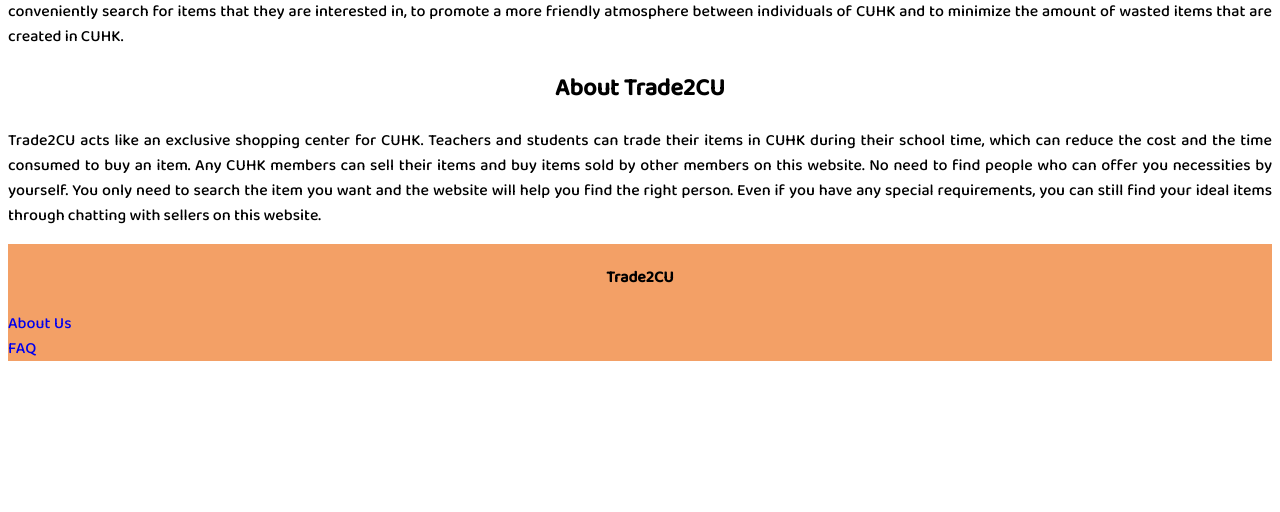
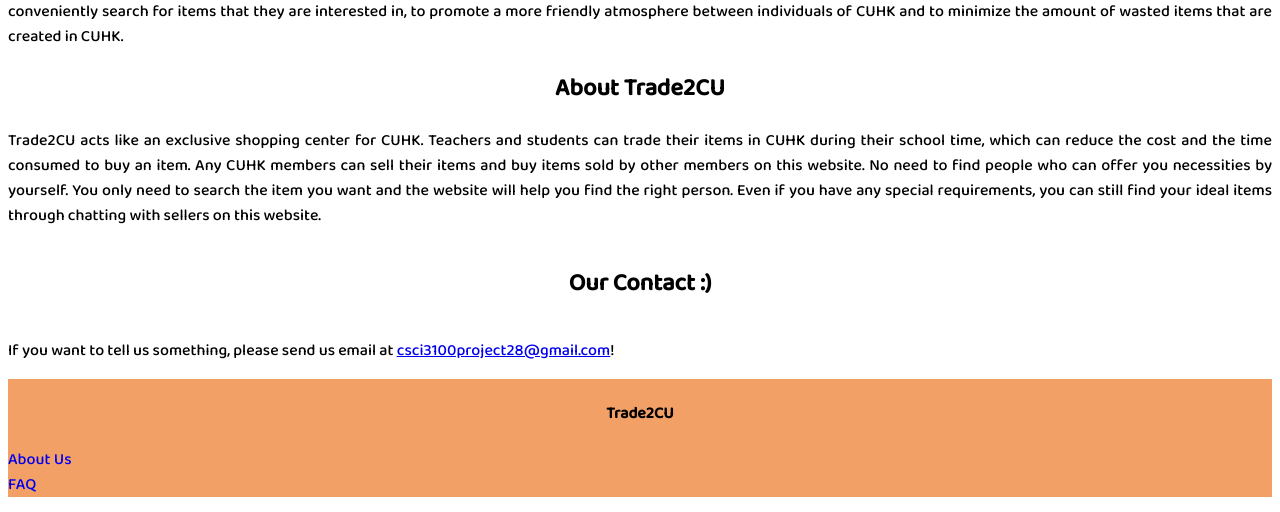
Before and after one commit to hsutungyu/CSCI3100_Group28_201920, a PHP site: page /aboutus/aboutus.php in a window 1280 px wide. Shown: the part 288-800 px from the top of the page. Run offline with PHP 8.4, Linux system fonts and the light colour scheme; some libraries are stand-ins or nearby versions.

Commit message:
modified aboutus/aboutus.php

```diff
--- a/aboutus/aboutus.php
+++ b/aboutus/aboutus.php
@@ -112,6 +112,11 @@ p {
 
 <p>Trade2CU acts like an exclusive shopping center for CUHK. Teachers and students can trade their items in CUHK during their school time, which can reduce the cost and the time consumed to buy an item. Any CUHK members can sell their items and buy items sold by other members on this website. No need to find people who can offer you necessities by yourself. You only need to search the item you want and the website will help you find the right person. Even if you have any special requirements, you can still find your ideal items through chatting with sellers on this website.</p>
 </div>
+
+<h2 style="text-align:center">Our Contact :)</h2>
+
+<p>If you want to tell us something, please send us email at <a href="mailto:csci3100project28@gmail.com">csci3100project28@gmail.com</a>!</p>
+
 <footer class="footer">
     <h4 style="text-align:center">Trade2CU</h4>
     <a style="text-align:center" href="/aboutus/aboutus.php">About Us</a><br>
```
